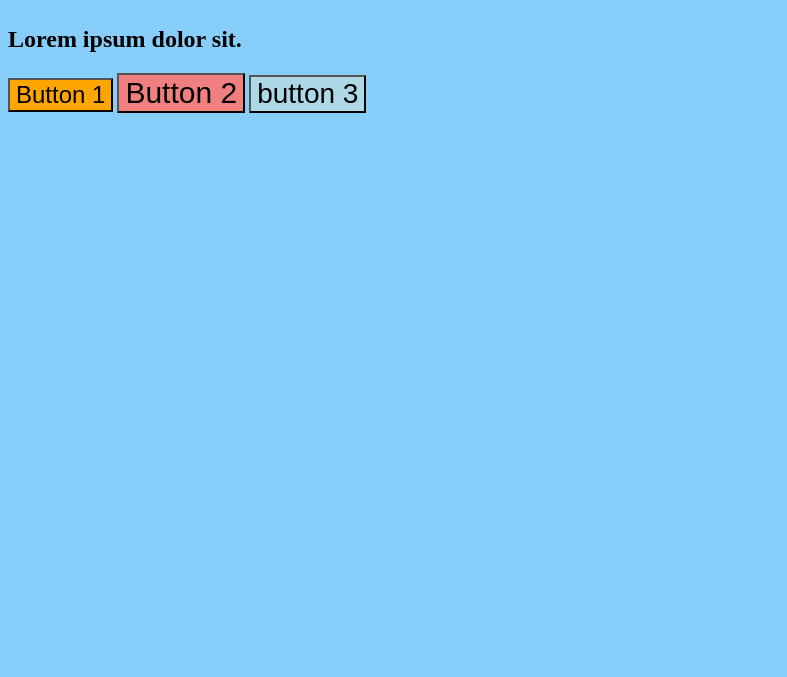
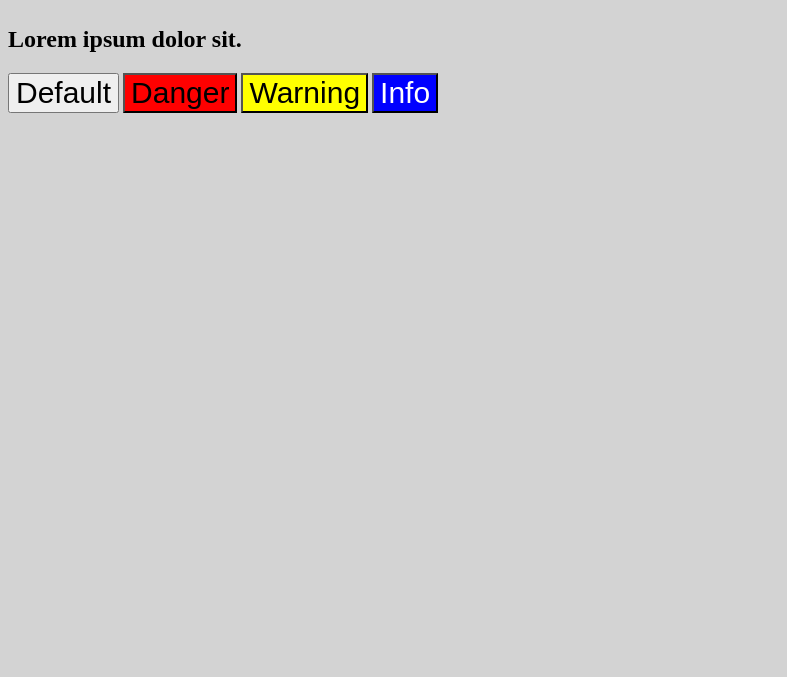
Before and after one commit to biigii/august2024project3, a plain HTML site: page index.html in a window 1280 px wide. Shown: the part 123-800 px from the top of the page, without its empty margins (0-787 px from the left). Drawn offline with Linux system fonts and the light colour scheme.

Commit message:
combined classes - shared styling

```diff
--- a/index.html
+++ b/index.html
@@ -13,8 +13,13 @@
   <body>
     <h1>home</h1>
     <h2>Lorem ipsum dolor sit.</h2>
-    <button class="button-1">button 1</button>
-    <button class="button-2">button 2</button>
-    <button class="button-3">button 3</button>
+    <button class="btn">default</button>
+    <!-- <button class="btn-danger">danger</button>
+    <button class="btn-warning">warning</button>
+    <button class="btn-info">info</button> -->
+
+    <button class="btn btn-danger">danger</button>
+    <button class="btn btn-warning">warning</button>
+    <button class="btn btn-info">info</button>
   </body>
 </html>
--- a/styles.css
+++ b/styles.css
@@ -1,29 +1,53 @@
 /* type selector */
 body {
-    background-color: lightskyblue;
+  background-color: lightgray;
 }
 
 h1 {
-    text-align: center;
-    font-size: 60px;
-    text-transform: uppercase;
+  text-align: center;
+  font-size: 60px;
+  text-transform: uppercase;
 }
 
 /* class selector */
 
-.button-1 {
-    background-color: orange;
-    font-size: 24px;
-    text-transform: capitalize;
+/* method one: to share styling */
+/* .btn-danger,
+.btn-warning,
+.btn-info {
+    font-size: 34px;
+    text-transform: uppercase;
 }
 
-.button-2 {
-    background-color: lightcoral;
+.btn-danger {
+  background-color: red;
+}
+
+.btn-warning {
+  background-color: orange;
+}
+
+.btn-info {
+  background-color: lightblue;
+} */
+
+
+/* method 2: share class to apply common styling */
+
+.btn {
     font-size: 30px;
     text-transform: capitalize;
 }
 
-.button-3 {
-    background-color: lightblue;
-    font-size: 28px;
+.btn-danger {
+    background-color: red;
 }
+
+.btn-warning {
+    background-color: yellow;
+}
+
+.btn-info {
+    background-color: blue;
+    color: white;
+}
```
